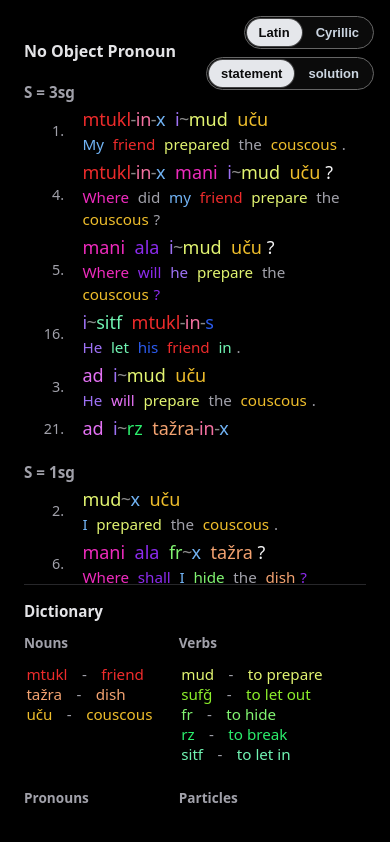
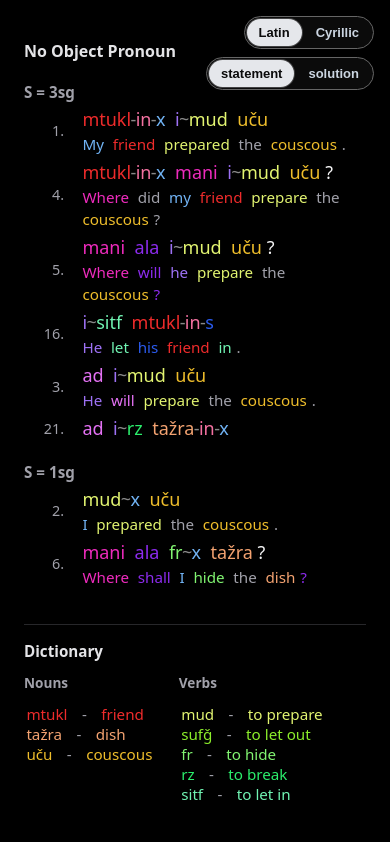
Before and after one commit to vpavlenko/figuig, a Next.js app: page / in a window 390 px wide. Built offline with nearby package versions, Linux system fonts and the light colour scheme.

Commit message:
better gaps

```diff
--- a/app/globals.css
+++ b/app/globals.css
@@ -28,6 +28,9 @@ main {
   height: 100vh;
   display: flex;
   flex-direction: column;
+  --dictionary-height: 200px;
+  --dictionary-bottom: 20px;
+  --dictionary-gap: 20px;
 }
 
 .mode-switch {
@@ -44,7 +47,9 @@ main {
 .sentences {
   flex: 1;
   overflow-y: auto;
-  padding-bottom: 280px;
+  padding-bottom: calc(
+    var(--dictionary-height) + var(--dictionary-bottom) + var(--dictionary-gap)
+  );
 }
 
 .sentences-columns {
@@ -95,12 +100,12 @@ main {
   position: fixed;
   left: 1.5rem;
   right: 1.5rem;
-  bottom: 20px;
+  bottom: var(--dictionary-bottom);
   border-top: 1px solid #27272a;
   padding-top: 1rem;
   padding-bottom: 0.5rem;
   background: #000;
-  max-height: 240px;
+  height: var(--dictionary-height);
   overflow: hidden;
 }
 
@@ -196,3 +201,9 @@ main {
     grid-template-columns: 1fr 1fr 1fr 1fr;
   }
 }
+
+@media (max-width: 1023px) {
+  .dictionary {
+    overflow-y: auto;
+  }
+}
```
